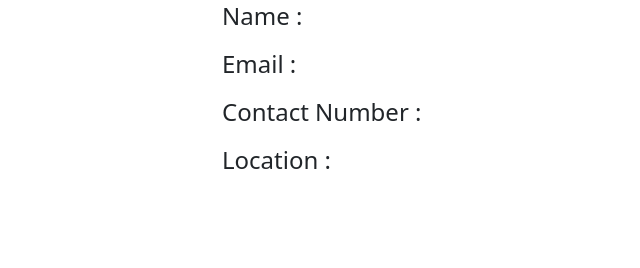
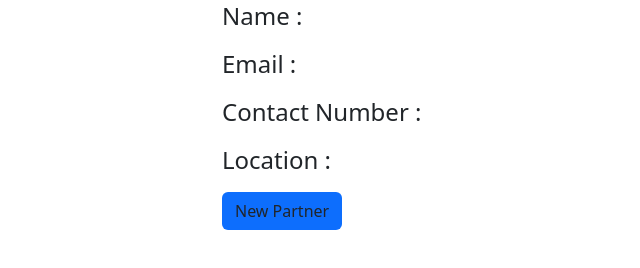
Before and after one commit to raihanchowdhury01/random-___friend, a website: page index.html in a window 1280 px wide. Shown: the whole page, without its empty margins (290-930 px from the left). Drawn offline with nearby package versions, Linux system fonts and the light colour scheme; no server answers.

Commit message:
button added

```diff
--- a/index.html
+++ b/index.html
@@ -21,7 +21,11 @@
                 <p><span class="text-2xl">Email : </span> <span id="email"></span></p>
                 <p><span class="text-2xl">Contact Number : </span><span id="number"></span></p>
                 <p><span class="text-2xl">Location : </span><span id="loc"></span></p>
+                <div>
+                    <button onclick="f()" class="btn btn-group bg-primary ">New Partner</button>
+                </div>
             </div>
+
         </div>
 
         <script
```
